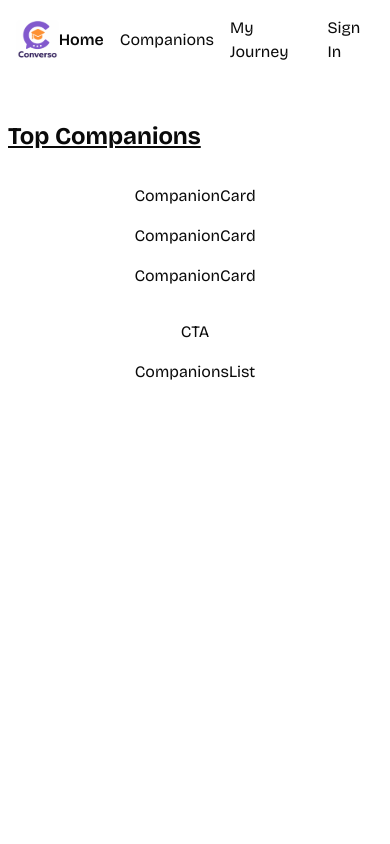
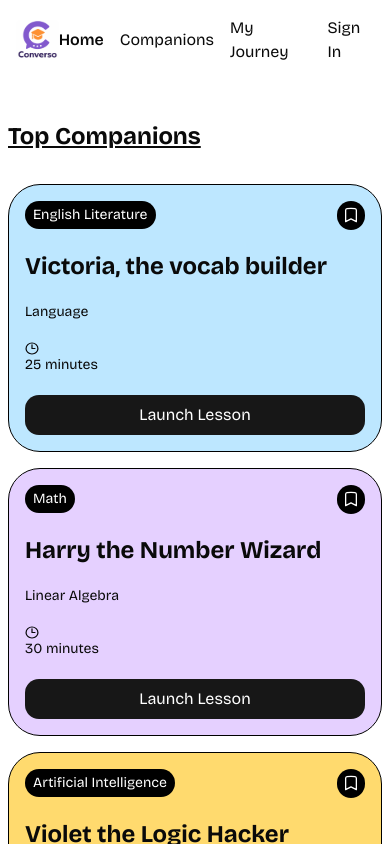
Before and after one commit to builtbywilldev/HavenLearn, a Next.js app: page / in a window 390 px wide. Shown: the top 844 px of the page. Built offline with nearby package versions, Linux system fonts and the light colour scheme.

Commit message:
finished the companion card for this mobile first tutor SaaS app!

```diff
--- a/app/page.tsx
+++ b/app/page.tsx
@@ -9,9 +9,30 @@
     <main>
       <h1 className="text-2xl underline">Top Companions</h1>
        <section className="home-section">
-        <CompanionCard />
-        <CompanionCard />
-        <CompanionCard />
+        <CompanionCard
+          id="123"
+          name="Violet the Logic Hacker"
+          topic='Intro to offline Ai'
+          subject='Artificial Intelligence'
+          duration={45}
+          color='#ffda6e'
+        />
+        <CompanionCard
+          id="456"
+          name="Harry the Number Wizard"
+          topic='Linear Algebra'
+          subject='Math'
+          duration={30}
+          color='#e5d0ff'
+        />
+        <CompanionCard
+          id="789"
+          name="Victoria, the vocab builder"
+          topic='Language'
+          subject='English Literature'
+          duration={25}
+          color='#BDE7FF'
+        />
        </section>
 
         <section className="home-section">
--- a/components/CompanionCard.tsx
+++ b/components/CompanionCard.tsx
@@ -1,7 +1,39 @@
+import Image from "next/image"
+import Link from "next/link"
 
-const CompanionCard = () => {
+interface CompanionCardProps {
+  id: string
+  name: string
+  topic: string
+  subject: string
+  duration: number
+  color: string
+}
+
+const CompanionCard = ({ id, name, topic, subject, duration, color}: CompanionCardProps) => {
   return (
-    <div>CompanionCard</div>
+    <article className="companion-card" style={{backgroundColor: color}}>
+      <div className="flex justify-between items-center">
+        <div className="subject-badge">{subject}</div>
+        <button className="companion-bookmark">
+          <Image src="/icons/bookmark.svg" alt=""
+          width={12.5} height={15}/>
+        </button>
+      </div>
+
+    <h2 className="text-2xl font-bold">{name}</h2>
+    <p className="text-sm">{topic}</p>
+    <div className="flex-items-center gap-2">
+      <Image src="/icons/clock.svg" alt="" width={13.5} height={13.5}/>
+      <p className="text-sm">{duration} minutes</p>
+    </div>
+    <Link href={`/companions/${id}`} className='w-full'>
+    <button className="btn-primary w-full justify-center">
+      Launch Lesson
+    </button>
+    </Link>
+
+    </article>
   )
 }
 
```
Also changed, not shown: top-companions--mobile.png (added).
